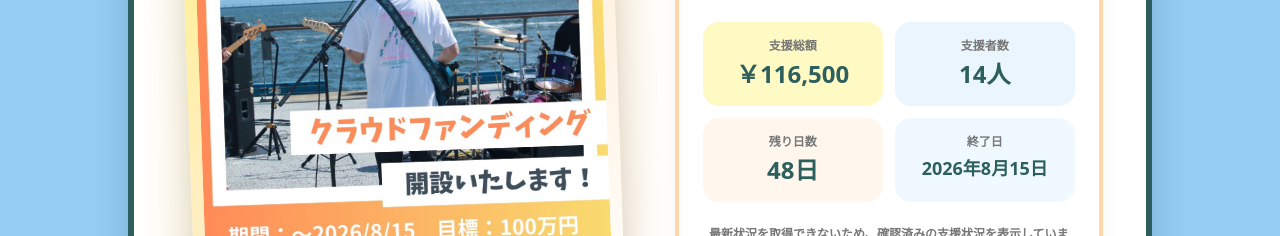
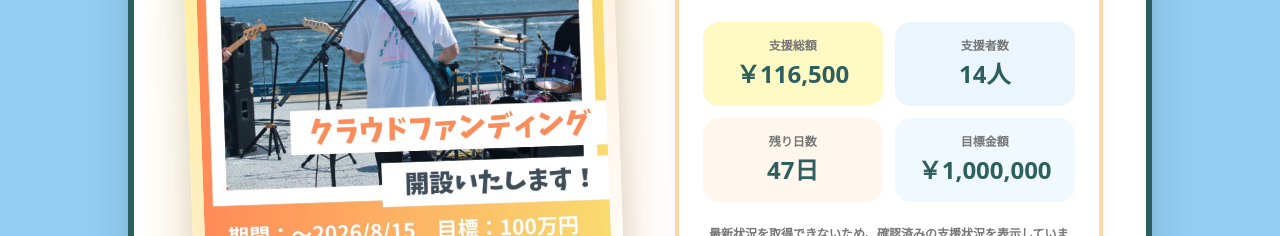
Before and after one commit to hhhhyyyy11/kobe-ongakusai-2026, a Next.js app: page / in a window 1280 px wide. Shown: the part 1700-1936 px from the top of the page. Built offline with nearby package versions, Linux system fonts and the light colour scheme; no server answers.

Commit message:
レビューコメントに対応

```diff
--- a/src/components/CrowdfundingSection.tsx
+++ b/src/components/CrowdfundingSection.tsx
@@ -13,9 +13,10 @@ const yenFormatter = new Intl.NumberFormat("ja-JP", {
   maximumFractionDigits: 0,
 });
 
-const dateFormatter = new Intl.DateTimeFormat("ja-JP", {
+const tokyoDatePartsFormatter = new Intl.DateTimeFormat("ja-JP", {
+  timeZone: "Asia/Tokyo",
   year: "numeric",
-  month: "long",
+  month: "numeric",
   day: "numeric",
 });
 
@@ -27,8 +28,23 @@ function getProgressPercent(stats: CrowdfundingStats) {
   return Math.floor((stats.currentAmount / stats.targetAmount) * 100);
 }
 
+function getTokyoDateUtcTime(date: Date) {
+  const parts = Object.fromEntries(
+    tokyoDatePartsFormatter
+      .formatToParts(date)
+      .map((part) => [part.type, part.value])
+  );
+
+  return Date.UTC(
+    Number(parts.year),
+    Number(parts.month) - 1,
+    Number(parts.day)
+  );
+}
+
 function getRemainingDays(endAt: string) {
-  const remainingMs = new Date(endAt).getTime() - Date.now();
+  const remainingMs =
+    getTokyoDateUtcTime(new Date(endAt)) - getTokyoDateUtcTime(new Date());
 
   return Math.max(0, Math.ceil(remainingMs / (1000 * 60 * 60 * 24)));
 }
@@ -39,6 +55,7 @@ function formatFetchedAt(fetchedAt: string) {
     day: "numeric",
     hour: "2-digit",
     minute: "2-digit",
+    timeZone: "Asia/Tokyo",
   }).format(new Date(fetchedAt));
 }
 
@@ -134,10 +151,10 @@ export async function CrowdfundingSection() {
                     </div>
                     <div className="rounded-2xl bg-sky-50 px-3 py-4 text-center">
                       <dt className="text-xs font-black text-kobe-gray">
-                        終了日
+                        目標金額
                       </dt>
-                      <dd className="mt-1 text-base font-black md:text-lg">
-                        {dateFormatter.format(new Date(stats.endAt))}
+                      <dd className="mt-1 text-xl font-black md:text-2xl">
+                        {yenFormatter.format(stats.targetAmount)}
                       </dd>
                     </div>
                   </dl>
--- a/src/lib/crowdfunding.ts
+++ b/src/lib/crowdfunding.ts
@@ -60,6 +60,18 @@ function parseRequiredString(html: string, property: string): string {
   return value;
 }
 
+function parseRequiredDateString(html: string, property: string): string {
+  const value = parseRequiredString(html, property);
+
+  if (Number.isNaN(Date.parse(value))) {
+    throw new Error(
+      `Missing or invalid CAMPFIRE date meta property: ${property}`
+    );
+  }
+
+  return value;
+}
+
 export async function getCrowdfundingStats(): Promise<CrowdfundingStats> {
   try {
     const response = await fetch(crowdfundingUrl, {
@@ -82,7 +94,7 @@ export async function getCrowdfundingStats(): Promise<CrowdfundingStats> {
       targetAmount: parseRequiredNumber(html, "note:target_amount"),
       currentAmount: parseRequiredNumber(html, "note:current_amount"),
       supporters: parseRequiredNumber(html, "note:supporters"),
-      endAt: parseRequiredString(html, "note:end_at"),
+      endAt: parseRequiredDateString(html, "note:end_at"),
       fetchedAt: new Date().toISOString(),
       isFallback: false,
     };
```
